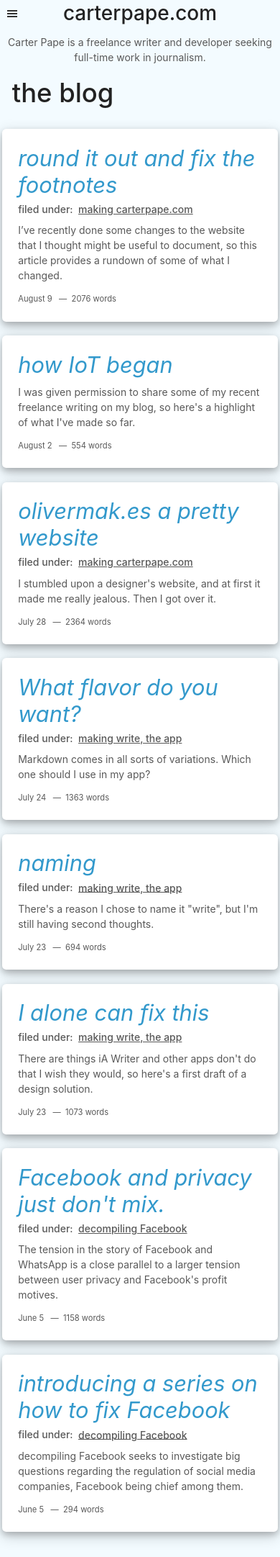
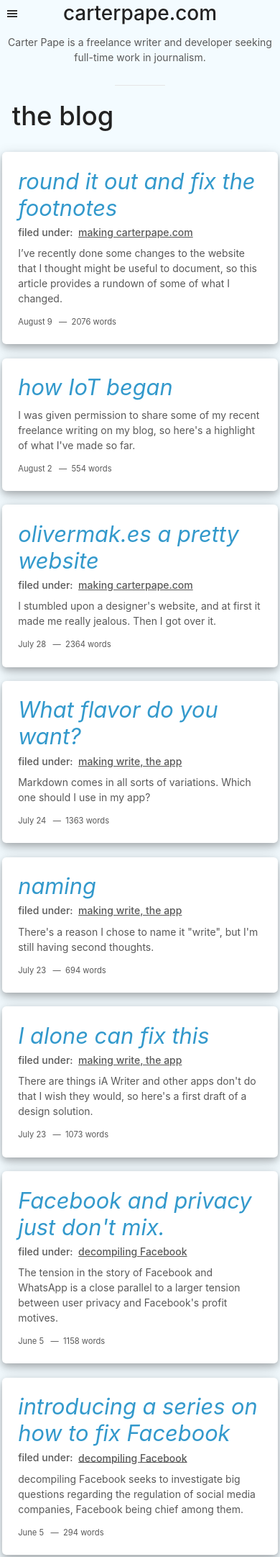
Before and after one commit to CarterPape/CarterPape.github.io, a Jekyll site: the page built from the-blog/index.md, in a window 390 px wide. Shown: the whole page at 72% size. Built offline with Jekyll 4.4.1, drawn with Linux system fonts in a browser that asks for light colours.

Commit message:
fixes mobile look on post list pages

```diff
--- a/_sass/layout/_browsing.scss
+++ b/_sass/layout/_browsing.scss
@@ -10,4 +10,13 @@
             margin-bottom: 1em;
         }
     }
+    @media screen and (max-width: 760px) {
+        header.masthead:after {
+            content: "";
+            display: block;
+            width: 5em;
+            margin: 2em auto 1.5em;
+            border-bottom: $divider-gray solid 1px;
+        }
+    }
 }
--- a/_sass/parts/_post-list.scss
+++ b/_sass/parts/_post-list.scss
@@ -5,8 +5,10 @@
 }
 
 @media screen and (max-width: 760px) {
-    #post-list > header {
-        padding: 0 1em;
+    #post-list {
+        & > header, & > p {
+            padding: 0 1em;
+        }
     }
 }
 
```
